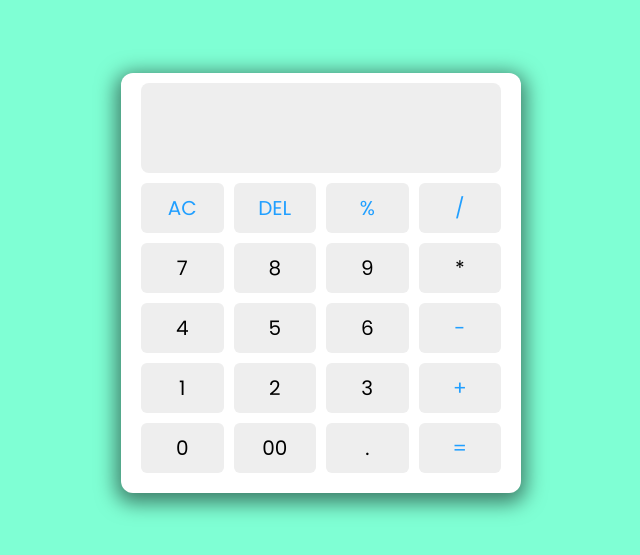
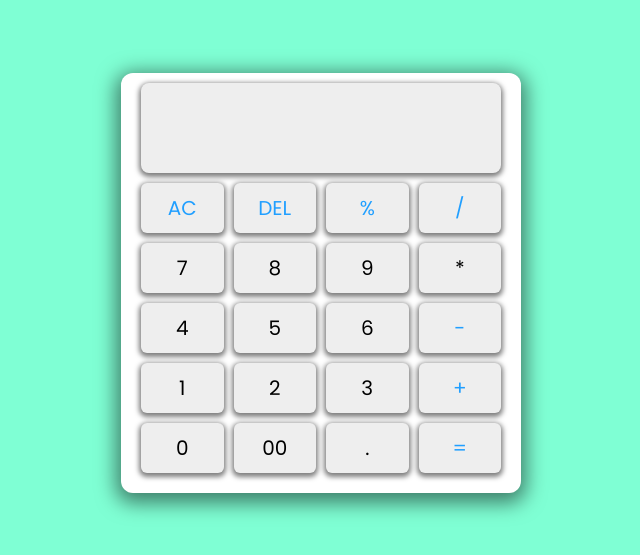
Before and after one commit to safiqurrohman/Kalkulator, a plain HTML site: page index.html in a window 1280 px wide. Shown: the part 117-672 px from the top of the page, without its empty margins (319-959 px from the left). Drawn offline with Linux system fonts and the light colour scheme.

Commit message:
nambahin box-shodow  style.css di display dan .buttons button

```diff
--- a/style.css
+++ b/style.css
@@ -32,7 +32,7 @@ body{
     outline: none;
     border-radius: 8px;
     background-color: #eee;
-    /* border: 1px solid #9c9c9c; */
+    box-shadow: 0px 2px 5px 2px rgba(0, 0, 0, 0.5);
     border: none;
     text-align: right;
     margin-bottom: 10px;
@@ -55,6 +55,7 @@ body{
     cursor: pointer;
     background-color: #eee;
     gap: 5;
+    box-shadow: 0px 2px 5px 2px rgba(0, 0, 0, 0.5);
 }
 
 .buttons button:active{
```
